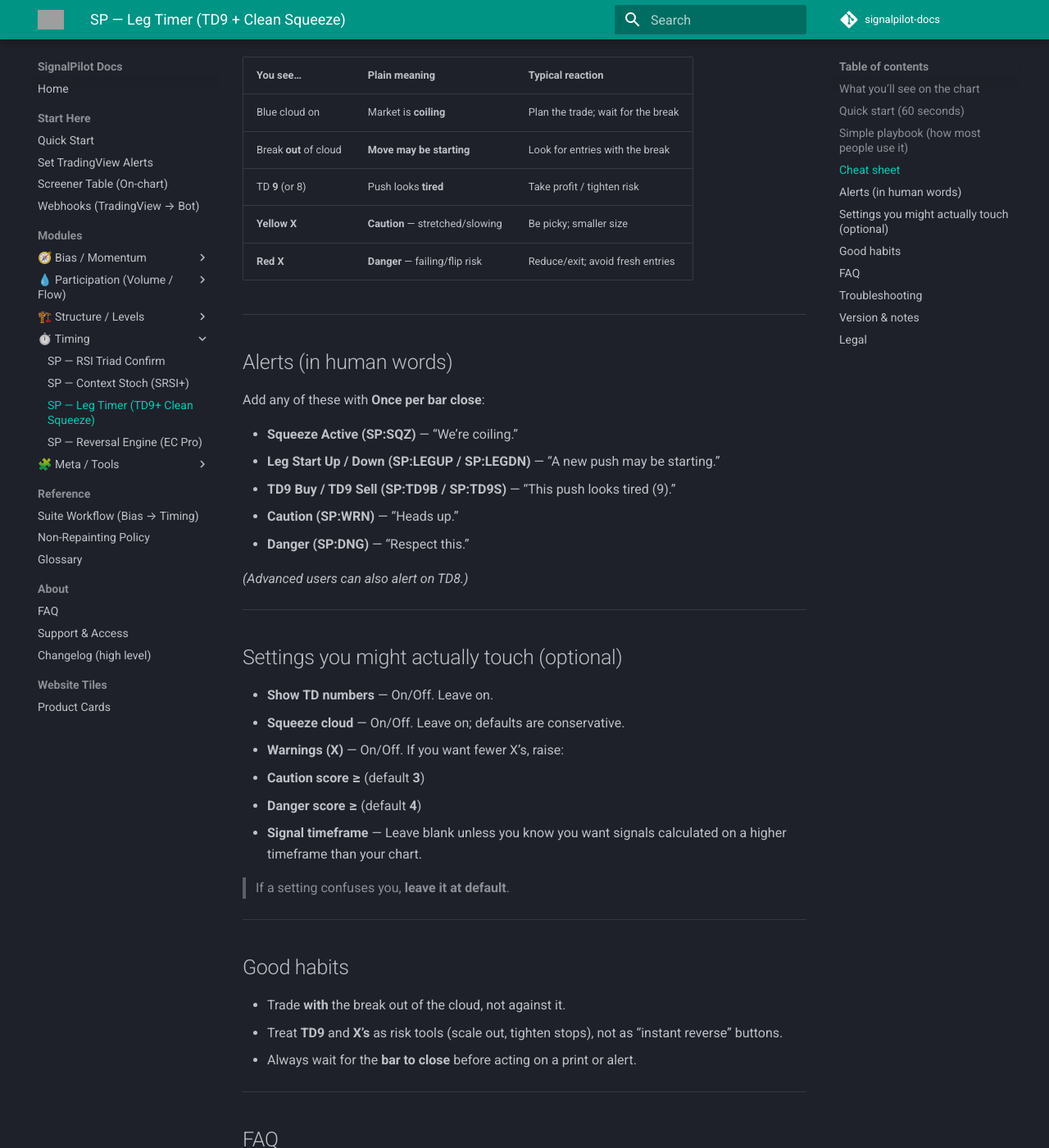
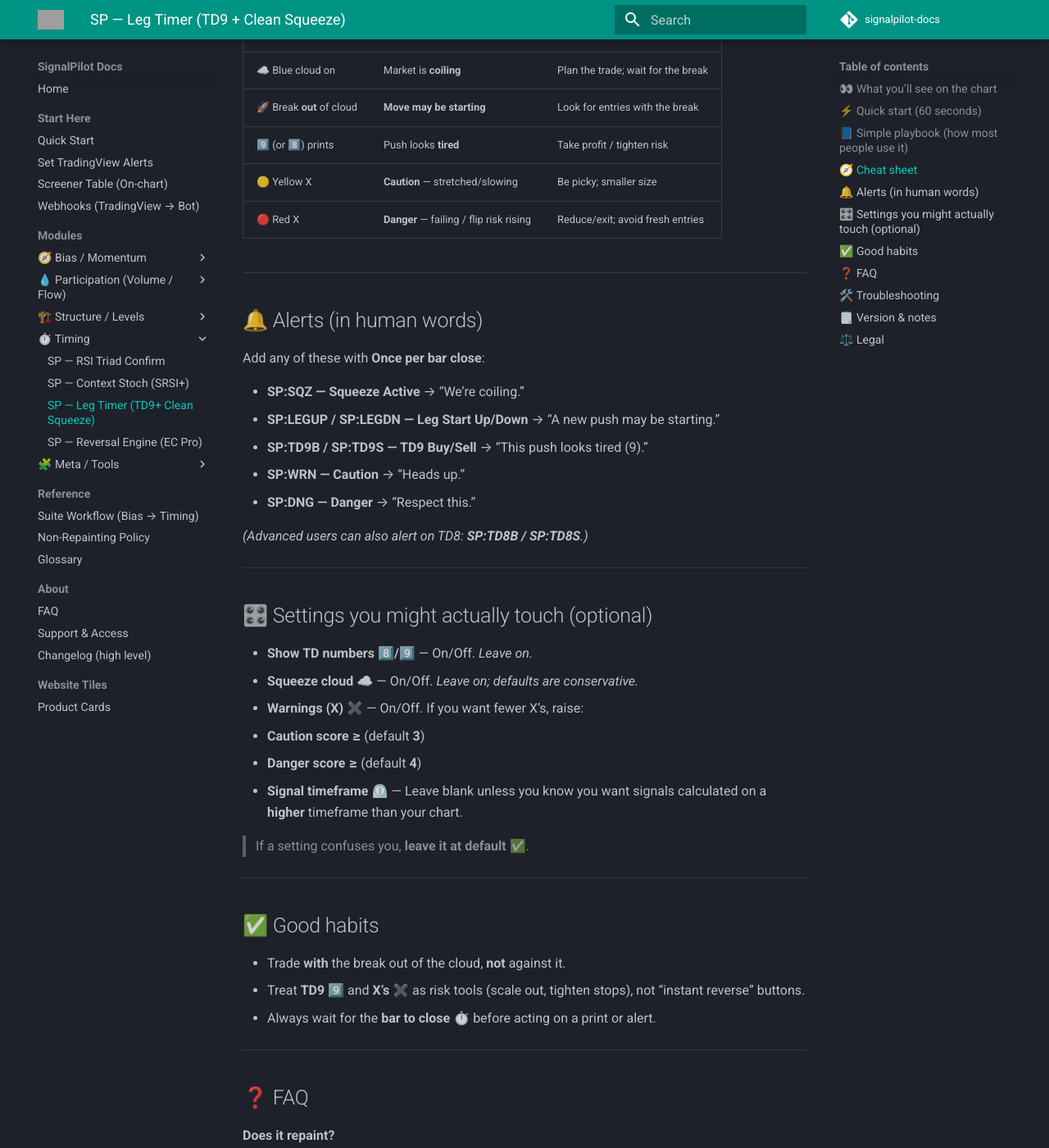
Before and after one commit to Signalpilot/signalpilot-docs, an MkDocs documentation site: the page built from docs/sp-ltf.md, in a window 1280 px wide and 1400 px high, scrolled down 1566 px. Shown: the whole window at 82% size. Built offline with MkDocs 1.6.1 and Material for MkDocs 9.7.7, drawn with Linux system fonts in a browser that asks for light colours; comment, search, counter and statistics services are not loaded; some of the changed text lies outside the part shown; grey boxes are pictures that could not be loaded.

Commit message:
Update sp-ltf.md

```diff
--- a/docs/sp-ltf.md
+++ b/docs/sp-ltf.md
@@ -14,101 +14,101 @@
 > Focuses on exhaustion, reversals, and the rhythm of market cycles.
 
 
-# SP — Leg Timer (TD9 + Clean Squeeze) — by Signal Pilot
+# ⏱️SP — Leg Timer — (TD9 + Clean Squeeze) — by Signal Pilot
 
 **In one sentence:**
-Leg Timer shows when a move is getting **tired** (TD **9** counts), when price is **coiling** (Clean Squeeze cloud), and when to be **extra careful** (optional yellow/red **X** warnings). It only prints after the bar closes (non‑repainting) and comes with ready‑made alerts.
+Leg Timer shows when a move is getting **tired** (TD **9️⃣** counts), when price is **coiling** (Clean Squeeze ☁️), and when to be **extra careful** (optional **X** warnings 🟡/🔴). It only prints after the bar closes (**non‑repainting**) and comes with ready‑made **alerts 🔔**.
 Learn more and get access: **https://www.signalpilot.io**
 *Educational use only.*
 
 ---
 
-## What you’ll see on the chart
+## 👀 What you’ll see on the chart
 
-- **TD “9” numbers**
+- **TD “9” numbers 9️⃣**
   A “9” prints near candles when a push looks **tired**.
-  *(You can also show “8”s if you want. Think “start taking profits / tighten risk,” not “instant reversal.”)*
+  *(You can also show “8️⃣”s if you want. Think “take profit / tighten risk,” not “instant reversal.”)*
 
-- **Blue “Clean Squeeze” cloud**
+- **Clean Squeeze cloud ☁️**
   Price is **coiling** (quiet, tight range). Coils often **release** into bigger moves.
 
-- **X warnings (optional)**
-  - **Yellow X = Caution** → the move looks stretched or slowing.
-  - **Red X = Danger** → the move may be failing or flipping.
-  Only one X per bar; red has priority.
+- **X warnings (optional) ✖️**
+  - **🟡 Yellow X = Caution** → the move looks stretched or slowing.
+  - **🔴 Red X = Danger** → the move may be failing or flipping.
+  Only one X per bar; **red beats yellow**.
 
-> These are **traffic lights**, not buy/sell commands.
+> These are **traffic lights 🚦**, not buy/sell commands.
 
 ---
 
-## Quick start (60 seconds)
+## ⚡ Quick start (60 seconds)
 
-1. **Add the script** in TradingView: *Invite‑only* → **Leg Timer — TD9 + Clean Squeeze**.
-2. **Do nothing** to start — defaults are sensible.
-3. **Wait for bar close** — prints and alerts are final only at close (no flicker).
-4. **Turn on alerts** (recommended): choose an alert like *Squeeze Active* or *Leg Start*, set **Once per bar close**.
-5. Follow the **Simple playbook** below.
+1. **Add the script 🧩** in TradingView: *Invite‑only* → **Leg Timer — TD9 + Clean Squeeze**.
+2. **Do nothing ✅** to start — defaults are sensible.
+3. **Wait for bar close ⏱️** — prints and alerts are final only at close (no flicker).
+4. **Turn on alerts 🔔**: pick *Squeeze Active* or *Leg Start*, set **Once per bar close**.
+5. Follow the **Simple playbook 📘** below.
 
 ---
 
-## Simple playbook (how most people use it)
+## 📘 Simple playbook (how most people use it)
 
-- **During the blue cloud (squeeze):** Plan. Don’t force entries.
-- **When price breaks out of the cloud:** Look for entries **with** the break direction.
-- **When a “9” prints:** Consider **taking profits / tightening risk**, especially if you also see a yellow or red X.
-- **Yellow X:** Be picky with new entries; consider smaller size.
-- **Red X:** Respect it — many users reduce or exit here.
+- **During the blue cloud (squeeze) ☁️:** Plan. Don’t force entries.
+- **When price breaks out of the cloud 🚀:** Look for entries **with** the break direction.
+- **When a “9” prints 9️⃣:** Consider **taking profits / tightening risk**, especially if you also see a 🟡 or 🔴 X.
+- **🟡 Yellow X:** Be picky with new entries; consider smaller size.
+- **🔴 Red X:** Respect it — many users reduce or exit here.
 
 ---
 
-## Cheat sheet
+## 🧭 Cheat sheet
 
-| You see…             | Plain meaning                      | Typical reaction                          |
-|----------------------|------------------------------------|-------------------------------------------|
-| Blue cloud on        | Market is **coiling**              | Plan the trade; wait for the break        |
-| Break **out** of cloud | **Move may be starting**          | Look for entries with the break           |
-| TD **9** (or 8)      | Push looks **tired**               | Take profit / tighten risk                |
-| **Yellow X**         | **Caution** — stretched/slowing    | Be picky; smaller size                    |
-| **Red X**            | **Danger** — failing/flip risk     | Reduce/exit; avoid fresh entries          |
+| You see…                 | Plain meaning                           | Typical reaction                              |
+|--------------------------|-----------------------------------------|-----------------------------------------------|
+| ☁️ Blue cloud on         | Market is **coiling**                   | Plan the trade; wait for the break            |
+| 🚀 Break **out** of cloud | **Move may be starting**                | Look for entries with the break               |
+| 9️⃣ (or 8️⃣) prints       | Push looks **tired**                    | Take profit / tighten risk                    |
+| 🟡 Yellow X              | **Caution** — stretched/slowing         | Be picky; smaller size                        |
+| 🔴 Red X                 | **Danger** — failing / flip risk rising | Reduce/exit; avoid fresh entries              |
 
 ---
 
-## Alerts (in human words)
+## 🔔 Alerts (in human words)
 
 Add any of these with **Once per bar close**:
 
-- **Squeeze Active (SP:SQZ)** — “We’re coiling.”
-- **Leg Start Up / Down (SP:LEGUP / SP:LEGDN)** — “A new push may be starting.”
-- **TD9 Buy / TD9 Sell (SP:TD9B / SP:TD9S)** — “This push looks tired (9).”
-- **Caution (SP:WRN)** — “Heads up.”
-- **Danger (SP:DNG)** — “Respect this.”
+- **SP:SQZ — Squeeze Active** → “We’re coiling.”
+- **SP:LEGUP / SP:LEGDN — Leg Start Up/Down** → “A new push may be starting.”
+- **SP:TD9B / SP:TD9S — TD9 Buy/Sell** → “This push looks tired (9).”
+- **SP:WRN — Caution** → “Heads up.”
+- **SP:DNG — Danger** → “Respect this.”
 
-*(Advanced users can also alert on TD8.)*
+*(Advanced users can also alert on TD8: **SP:TD8B / SP:TD8S**.)*
 
 ---
 
-## Settings you might actually touch (optional)
+## 🎛️ Settings you might actually touch (optional)
 
-- **Show TD numbers** — On/Off. Leave on.
-- **Squeeze cloud** — On/Off. Leave on; defaults are conservative.
-- **Warnings (X)** — On/Off. If you want fewer X’s, raise:
+- **Show TD numbers 8️⃣/9️⃣** — On/Off. *Leave on.*
+- **Squeeze cloud ☁️** — On/Off. *Leave on; defaults are conservative.*
+- **Warnings (X) ✖️** — On/Off. If you want fewer X’s, raise:
   - **Caution score ≥** (default **3**)
   - **Danger score ≥** (default **4**)
-- **Signal timeframe** — Leave blank unless you know you want signals calculated on a higher timeframe than your chart.
+- **Signal timeframe ⏲️** — Leave blank unless you know you want signals calculated on a **higher** timeframe than your chart.
 
-> If a setting confuses you, **leave it at default**.
+> If a setting confuses you, **leave it at default ✅**.
 
 ---
 
-## Good habits
+## ✅ Good habits
 
-- Trade **with** the break out of the cloud, not against it.
-- Treat **TD9** and **X’s** as risk tools (scale out, tighten stops), not as “instant reverse” buttons.
-- Always wait for the **bar to close** before acting on a print or alert.
+- Trade **with** the break out of the cloud, **not** against it.
+- Treat **TD9 9️⃣** and **X’s ✖️** as risk tools (scale out, tighten stops), not “instant reverse” buttons.
+- Always wait for the **bar to close ⏱️** before acting on a print or alert.
 
 ---
 
-## FAQ
+## ❓ FAQ
 
 **Does it repaint?**
 No. It only prints and alerts **after** the bar closes.
@@ -117,7 +117,7 @@
 No. It means **fatigue**. Some fatigued moves reverse; some just pause.
 
 **What is a squeeze?**
-A quiet, tight range (“coiled spring”). Markets don’t stay quiet forever.
+A quiet, tight range — a “coiled spring.” Markets don’t stay quiet forever.
 
 **Which markets and timeframes?**
 Any liquid market, 1‑minute to weekly.
@@ -127,25 +127,25 @@
 
 ---
 
-## Troubleshooting
+## 🛠️ Troubleshooting
 
-- **Too many X’s** → Raise **Caution score ≥** and **Danger score ≥** in settings.
-- **Nothing shows** → Ensure “Show TD” and “Show Squeeze” are on; wait for bar close.
-- **Alerts ping mid‑bar** → Set alert to **Once per bar close**.
+- **Too many X’s ✖️** → Raise **Caution score ≥** and **Danger score ≥**.
+- **Nothing shows 👻** → Ensure “Show TD” and “Show Squeeze” are on; wait for bar close.
+- **Alerts ping mid‑bar 📳** → Set alert to **Once per bar close**.
 
 ---
 
-## Version & notes
+## 🗒️ Version & notes
 
 **v3.10.0**
 - TD9 counts (optionally show 8s).
 - Clean Squeeze cloud.
-- Optional Smart Warnings (yellow/red X).
+- Optional Smart Warnings (🟡/🔴 X).
 - Close‑confirmed alerts; non‑repainting prints.
 
 ---
 
-## Legal
+## ⚖️ Legal
 
 © SignalPilot. All rights reserved. Invite‑only TradingView study. **Educational use only.**
 More info & updates: **https://www.signalpilot.io**
```
